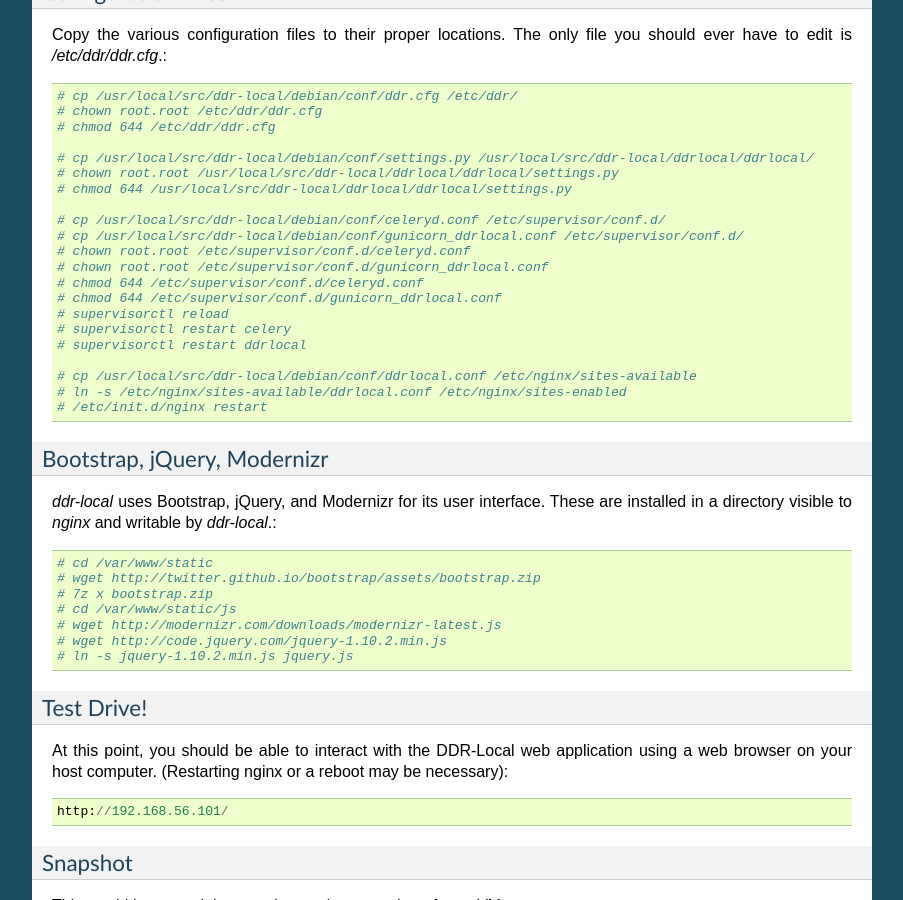
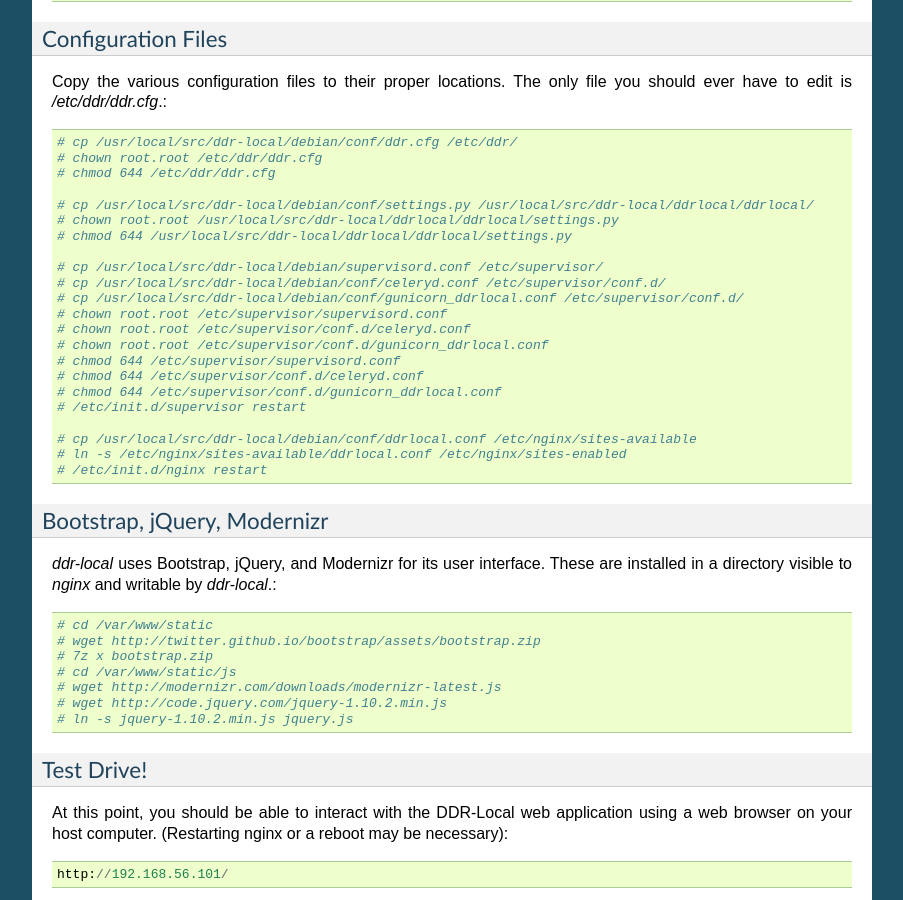
Before and after one commit to denshoproject/ddr-manual, a Sphinx documentation site: the page built from source/admins/workstations/create-workstation-vm.rst, in a window 1280 px wide and 900 px high, scrolled down 8342 px. Shown: the whole window, without its empty margins (198-1101 px from the left). Built offline with Sphinx 7.4.7, drawn with Linux system fonts in a browser that asks for light colours; some of the changed text lies outside the part shown.

Commit message:
update docs to include supervisord web UI setup

```diff
--- a/source/admins/workstations/create-workstation-vm.rst
+++ b/source/admins/workstations/create-workstation-vm.rst
@@ -531,15 +534,16 @@ Copy the various configuration files to their proper locations.  The only file y
     # chown root.root /usr/local/src/ddr-local/ddrlocal/ddrlocal/settings.py
     # chmod 644 /usr/local/src/ddr-local/ddrlocal/ddrlocal/settings.py
 
+    # cp /usr/local/src/ddr-local/debian/supervisord.conf /etc/supervisor/
     # cp /usr/local/src/ddr-local/debian/conf/celeryd.conf /etc/supervisor/conf.d/
     # cp /usr/local/src/ddr-local/debian/conf/gunicorn_ddrlocal.conf /etc/supervisor/conf.d/
+    # chown root.root /etc/supervisor/supervisord.conf
     # chown root.root /etc/supervisor/conf.d/celeryd.conf
     # chown root.root /etc/supervisor/conf.d/gunicorn_ddrlocal.conf
+    # chmod 644 /etc/supervisor/supervisord.conf
     # chmod 644 /etc/supervisor/conf.d/celeryd.conf
     # chmod 644 /etc/supervisor/conf.d/gunicorn_ddrlocal.conf
-    # supervisorctl reload
-    # supervisorctl restart celery
-    # supervisorctl restart ddrlocal
+    # /etc/init.d/supervisor restart
 
     # cp /usr/local/src/ddr-local/debian/conf/ddrlocal.conf /etc/nginx/sites-available
     # ln -s /etc/nginx/sites-available/ddrlocal.conf /etc/nginx/sites-enabled
```
Also changed, not shown: other parts of source/admins/workstations/create-workstation-vm.rst (+3 -0 lines).
